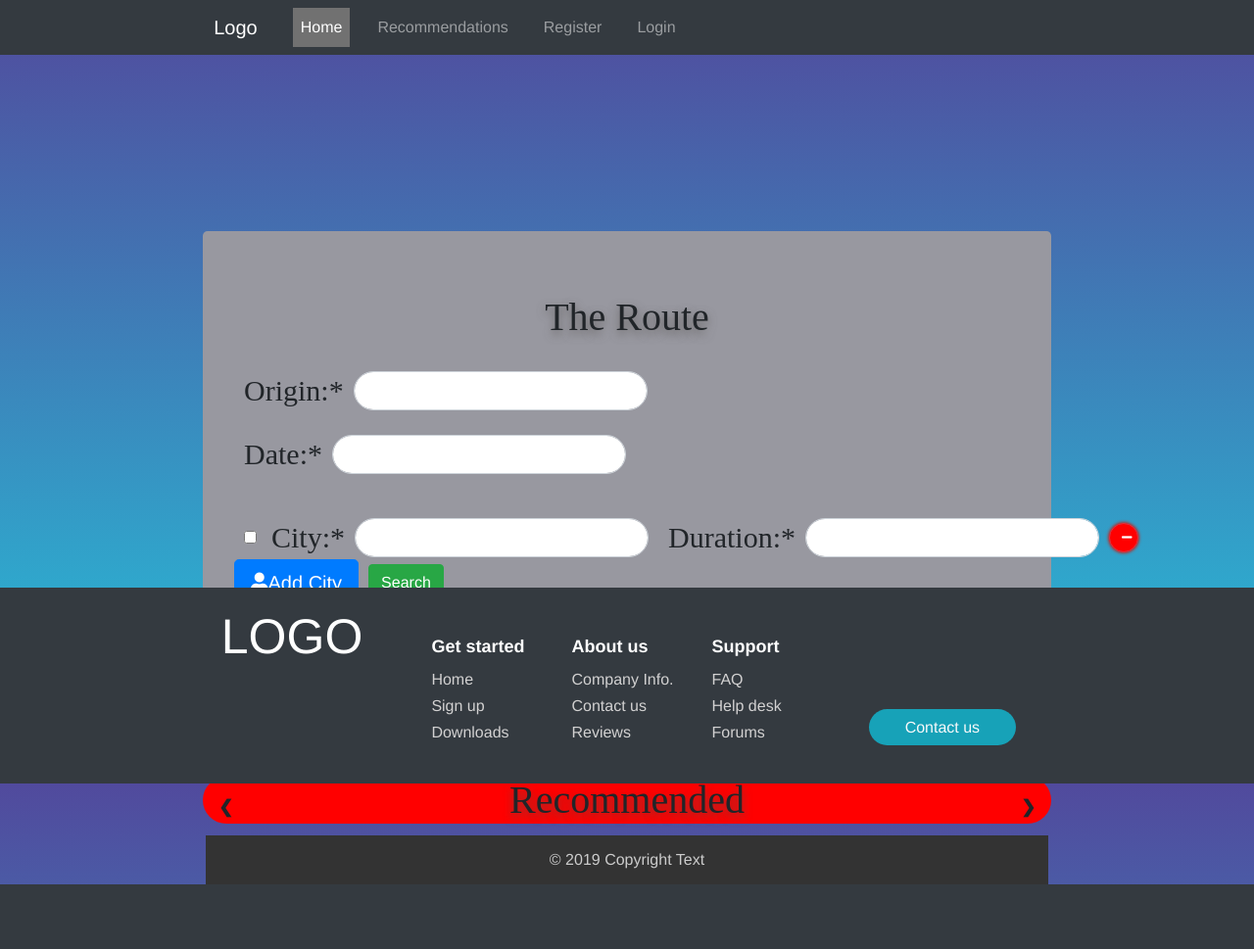
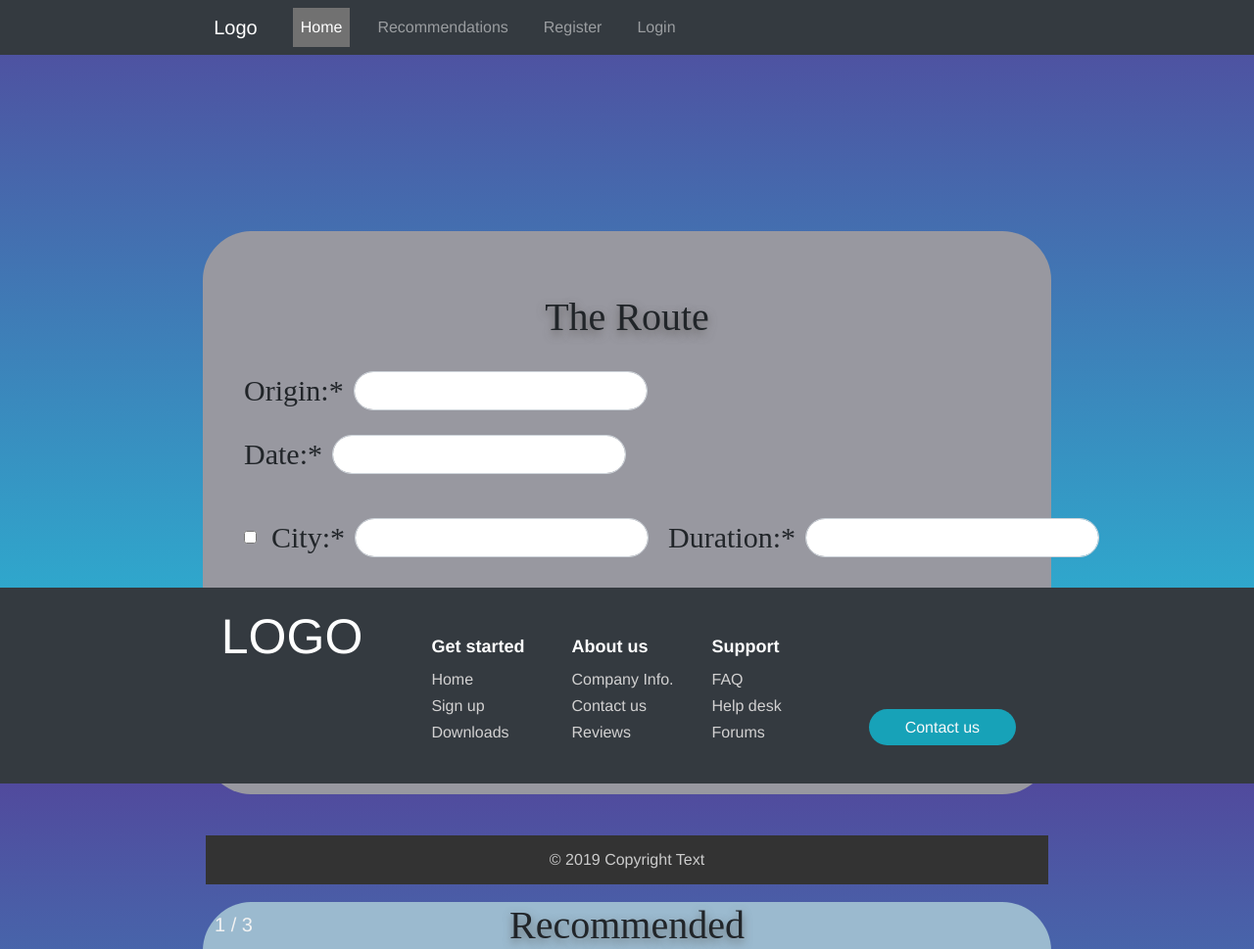
Before and after one commit to MEDHAT-ALHADDAD/The-Route, a Django app: page /home/ in a window 1280 px wide. Shown: the top 969 px of the page at 98% size. Before the commit the page ends 903 px from the top, so only its background shows below. Run offline with Django 3.2, Linux system fonts and the light colour scheme; some libraries are stand-ins or nearby versions; some web fonts are replaced.

Commit message:
fixed js not working in home page

```diff
--- /dev/null
+++ b/the_route/static/the_route/team.js
@@ -0,0 +1,126 @@
+function showDropdown()
+{
+    var t = document.getElementById("drop");
+    var a = document.getElementsByName("time_slot");
+    a.required = true;
+    t.classList.remove("shown");
+}
+function hideDropdown()
+{
+    var t = document.getElementById("drop");
+    t.classList.add("shown");
+    var a = document.getElementsByName("time_slot");
+    a.required = false;
+}
+
+function checkFields(){
+    if(document.forms["Submission"]["team_name"].value === "")
+        return false;
+    if(document.forms["Submission"]["leader_name"].value === "")
+        return false;
+    return true;
+}
+function show(){
+    if(checkFields())
+    {
+        var ok = true;
+        for (var i = 1; i <= 5; i++)
+        {
+            var a = document.getElementsByName("Label" + i)[0];
+            if(a.classList.contains("d-none")){
+                ok = false;
+                break;
+            }
+        }
+        if(!ok)
+        {
+            var t = document.getElementsByClassName("d-none")[0];
+            t.classList.toggle("d-none");
+            c++;
+            if(c == 6)
+            {
+                var b = document.getElementById("add");
+                b.disabled = true;
+            }
+        }
+    }
+    else
+    {
+        alert("Fill in required fields and last member first");
+    }
+}
+function hide(objButton){
+
+        var n = (objButton.name).charAt(4);
+        var l = document.getElementsByName("Label"+n)[0]
+        l.classList.toggle("d-none");
+        if(c == 6)
+            {
+                var b = document.getElementById("add");
+                b.disabled = false;
+            }
+        c--;
+
+
+}
+function check()
+{
+    for (var i = 1; i <= c; i++)
+    {
+        var temp = document.getElementsByName(i + "_member_phone")[0];
+        if(document.getElementsByName(i + "_member_name")[0].value != "")
+        {
+            temp.required = true;
+        }
+        else
+        {
+            temp.required = false;
+        }
+    }
+    var ch = document.getElementsByName(c + "_member_name")[0].value;
+    var t;
+    for (var i = (c-1); i >= 1; i--)
+    {
+        var t = document.getElementsByName(i + "_member_name")[0];
+        if(ch != "" && document.getElementsByName(i + "_member_name")[0].value === "")
+        {
+            t.required = true;
+        }
+        else
+        {
+            t.required = false;
+        }
+        ch = t.value;
+    }
+}
+
+var slideIndex = 1;
+showSlides(slideIndex);
+
+// Next/previous controls
+function plusSlides(n) {
+  showSlides(slideIndex += n);
+}
+
+// Thumbnail image controls
+function currentSlide(n) {
+  showSlides(slideIndex = n);
+}
+
+function showSlides(n) {
+  var i;
+  var slides = document.getElementsByClassName("mySlides");
+  var dots = document.getElementsByClassName("dot");
+  if (n > slides.length) {slideIndex = 1}
+  if (n < 1) {slideIndex = slides.length}
+  for (i = 0; i < slides.length; i++) {
+      slides[i].style.display = "none";
+  }
+  for (i = 0; i < dots.length; i++) {
+      dots[i].className = dots[i].className.replace(" active", "");
+  }
+  slides[slideIndex-1].style.display = "block";
+  dots[slideIndex-1].className += " active";
+}
+
+var c = 1;
--- a/the_route/the_route/settings.py
+++ b/the_route/the_route/settings.py
@@ -71,6 +71,10 @@
 
 WSGI_APPLICATION = 'the_route.wsgi.application'
 
+STATICFILES_DIRS = (
+  os.path.join(BASE_DIR, 'static/'),
+)
+
 
 # Database
 # https://docs.djangoproject.com/en/2.2/ref/settings/#databases
--- a/the_route/website/templates/Home.html
+++ b/the_route/website/templates/Home.html
@@ -4,7 +4,7 @@
          body
          {
         font-family: noodle;
-        background-color: #000000;
+        background-color: #3781b3;
          }
          .container{
           width: 70%;
@@ -15,6 +15,7 @@
             margin-top: 110px;
             margin-bottom: 110px;
             text-align: center;
+            border-radius: 50px;
          }
          input
          {
@@ -34,11 +35,11 @@
               width: 30px;
               height: 30px;
               margin-top: 20px;
-              border-radius: 15px;
+              border-radius: 25px;
               text-align: center;
               font-size: 12px;
-              line-height: 1.42857;
               background: red;
+              padding: 5px;
           }
 
          @font-face
@@ -85,7 +86,7 @@
           max-width: 1000px;
           position: relative;
           margin: auto;
-          background-color: red;
+          background-color: #9bbacf;
           border-radius: 50px;
         }
 
@@ -191,17 +192,19 @@
           to {opacity: 1}
         }
 
-        .nav{
-          background: #215ab5;
+        .form-inline .btn-lg
+        {
+          margin-left: 42%;
+          margin-top: 50px;
         }
-        .nav-link
+
+        #sub
         {
-          color: rgb(0,0,0);
+          margin-left: 42%;
+          margin-top: 30px;
+          display: block;
         }
-        footer
-        {
-          color:white;
-        }
+
 
      </style>
 
@@ -217,8 +220,6 @@
                 <input type="checkbox" name="City1" value="Must" class="check">
                    <label>City:*<input type="text" class = "form-control" name="1_member_name" placeholder="" required></label>
                    <label>Duration:*<input type="text" class = "form-control" required title="" name="1_member_phone" required></label>
-                   <button type="button" class="btn btn-danger btn-circle"  onclick="hide()">
-                   <i class="fas fa-minus"></i>
                </button>
                </label>
 
@@ -273,10 +274,12 @@
 
               </label>
                <button type="button" class="btn btn-primary btn-lg" id="add" onclick="show()">
-                   <i class="fas fa-user"></i>Add City
+                   <i class="fas fa-plus"></i>  Add City
                </button>
 
-               <input type="submit" id = "sub" class = "btn btn-success" name="group_register" value="Search">
+               <button type="submit" id = "sub" class = "btn btn-success btn-lg" name="group_register">
+                   <i class="fas fa-search"></i>  Search
+               </button>
            </form>
      </div>
 
@@ -316,7 +319,8 @@
       </div>
 
 </div>
- <script src = "team.js">
+ {% load static %}
+ <script src = "{% static 'the_route/team.js' %}">
 
  </script>
 
--- a/the_route/website/templates/auth/login.html
+++ b/the_route/website/templates/auth/login.html
@@ -2,7 +2,7 @@
 {% block content %}
     {% load crispy_forms_tags %}
     <div class="content-section container">
-            <form method="POST">
+            <form method="POST" class="login-form">
                 {% csrf_token %}
                 <fieldset class="form-group">
                     <legend class="border-bottom mb-4">Log In</legend>
```
